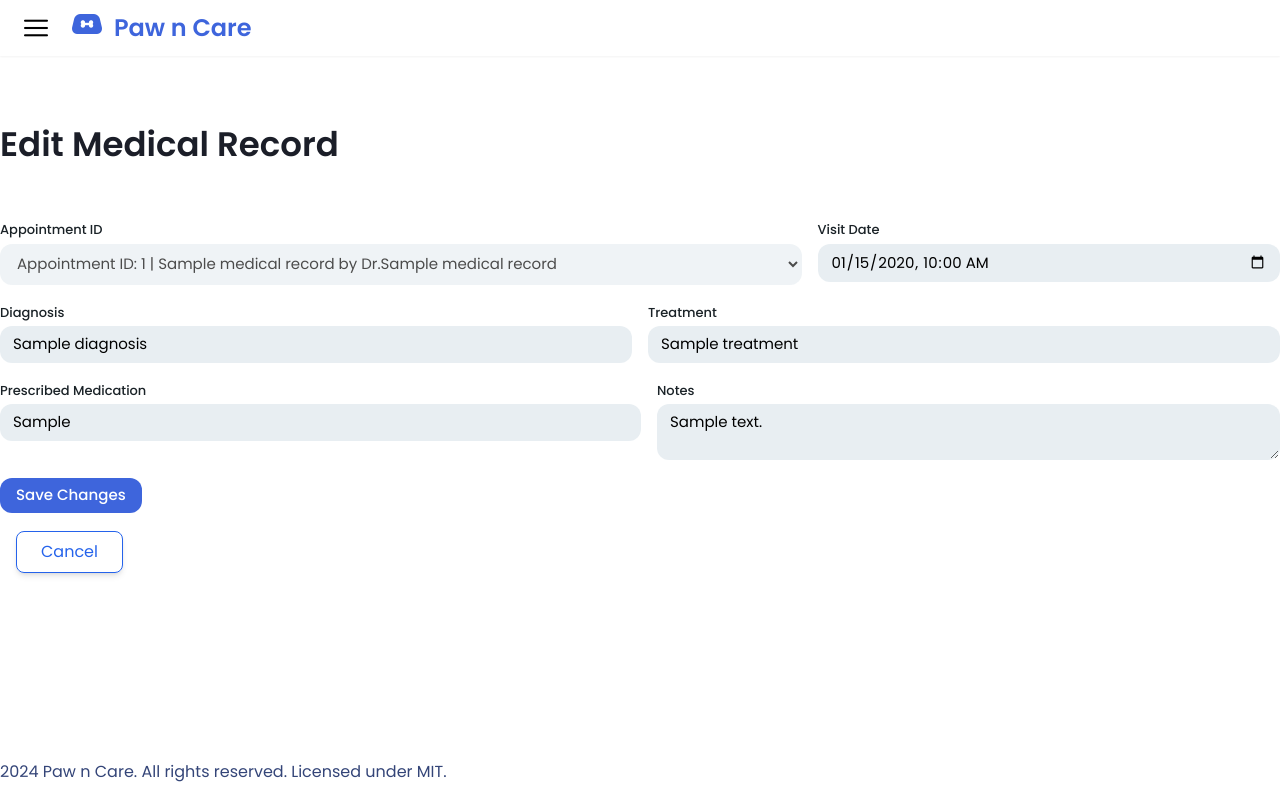
After one commit to colarrbear/Paw-n-Care-Testing, a Django app: template paw_n_care/templates/edit_medical_record.html in a window 1280 px wide. The commit adds this page. Run offline with Django 3.2, Linux system fonts and the light colour scheme; the template is opened without the code that fills it: most values are stand-ins (such as "Sample title", 1, 10 or a date in 2020); some libraries are stand-ins or nearby versions.

Commit message:
Create edit_medical_method

```diff
--- /dev/null
+++ b/paw_n_care/templates/edit_medical_record.html
@@ -0,0 +1,69 @@
+{% extends 'base.html' %}
+{% load static %}
+
+{% block content %}
+<form id="medical-records-form" action="{% url 'paw_n_care:edit_medical_record' medical_record.record_id %}" method="POST">
+    {% csrf_token %}
+    <div class="w-full max-w-[1550px] h-auto mx-auto">
+        <div class="h-auto flex flex-wrap justify-start items-start gap-12">
+            <!-- Medical Records Section -->
+            <div class="flex-grow flex flex-col justify-start items-start">
+                <div class="w-full h-auto py-7 flex flex-col justify-start items-start gap-7">
+                    <div class="w-full flex justify-between items-center">
+                        <div class="flex items-center gap-4">
+                            <div class="text-[#1b1e28] text-[34px] font-semibold font-['Poppins'] leading-10">Edit Medical Record</div>
+                        </div>
+                    </div>
+                    <!-- Edit Medical Record Form -->
+                    <div class="w-full py-7 flex flex-col justify-start items-start gap-[18px]">
+                        <div class="w-full flex flex-wrap justify-start items-start gap-4">
+                            <div class="flex-grow flex flex-col gap-1">
+                                <label class="text-[#1a2227] text-[13px] font-medium font-['Poppins']">Appointment ID</label>
+                                <div class="flex-grow flex flex-col gap-1 relative w-full">
+                                    <div class="w-full">
+                                        <select name="appointment_id" class="select select-bordered w-full px-3 py-2 bg-[#25597e]/10 rounded-xl border border-transparent focus:outline-none focus:border-[#344578] text-[15px] font-normal font-['Poppins'] leading-tight" disabled>
+                                            <option value="{{ medical_record.appointment_id }}" selected>
+                                                Appointment ID: {{ medical_record.appointment_id }} | {{ medical_record.pet__name }} by Dr.{{ medical_record.vet__first_name }}
+                                            </option>
+                                        </select>
+                                    </div>
+                                </div>
+                            </div>
+                            <div class="flex-grow flex flex-col gap-1">
+                                <label class="text-[#1a2227] text-[13px] font-medium font-['Poppins']">Visit Date</label>
+                                <input name="visit_date" type="datetime-local" value="{{ medical_record.visit_date|date:'Y-m-d\TH:i' }}" required class="w-full px-3 py-2 bg-[#25597e]/10 rounded-xl border border-transparent focus:outline-none focus:border-[#344578] text-[15px] font-normal font-['Poppins'] leading-tight">
+                            </div>
+                        </div>
+                        <div class="w-full flex flex-wrap justify-start items-start gap-4">
+                            <div class="flex-grow flex flex-col gap-1">
+                                <label class="text-[#1a2227] text-[13px] font-medium font-['Poppins']">Diagnosis</label>
+                                <input name="diagnosis" type="text" value="{{ medical_record.diagnosis }}" required class="w-full px-3 py-2 bg-[#25597e]/10 rounded-xl border border-transparent focus:outline-none focus:border-[#344578] text-[15px] font-normal font-['Poppins'] leading-tight">
+                            </div>
+                            <div class="flex-grow flex flex-col gap-1">
+                                <label class="text-[#1a2227] text-[13px] font-medium font-['Poppins']">Treatment</label>
+                                <input name="treatment" type="text" value="{{ medical_record.treatment }}" required class="w-full px-3 py-2 bg-[#25597e]/10 rounded-xl border border-transparent focus:outline-none focus:border-[#344578] text-[15px] font-normal font-['Poppins'] leading-tight">
+                            </div>
+                        </div>
+                        <div class="w-full flex flex-wrap justify-start items-start gap-4">
+                            <div class="flex-grow flex flex-col gap-1">
+                                <label class="text-[#1a2227] text-[13px] font-medium font-['Poppins']">Prescribed Medication</label>
+                                <input name="prescribed_medication" type="text" value="{{ medical_record.prescribed_medication }}" required class="w-full px-3 py-2 bg-[#25597e]/10 rounded-xl border border-transparent focus:outline-none focus:border-[#344578] text-[15px] font-normal font-['Poppins'] leading-tight">
+                            </div>
+                            <div class="flex-grow flex flex-col gap-1">
+                                <label class="text-[#1a2227] text-[13px] font-medium font-['Poppins']">Notes</label>
+                                <textarea name="notes" placeholder="Enter notes" class="w-full px-3 py-2 bg-[#25597e]/10 rounded-xl border border-transparent focus:outline-none focus:border-[#344578] text-[15px] font-normal font-['Poppins'] leading-tight">{{ medical_record.notes }}</textarea>
+                            </div>
+                        </div>
+                        <button class="px-4 py-2 bg-[#3e65dc] text-white rounded-xl text-[15px] font-medium font-['Poppins'] leading-tight transition-all duration-300 ease-in-out transform hover:bg-[#1e4b8c] hover:shadow-lg hover:scale-105 focus:outline-none focus:ring-2 focus:ring-[#3e65dc]">
+                            Save Changes
+                        </button>
+                        <a href="{% url 'paw_n_care:medical-record-home' %}" class="ml-4 px-6 py-2 text-blue-600 border border-blue-600 rounded-lg shadow-md hover:bg-blue-100">
+                            Cancel
+                        </a>
+                    </div>
+                </div>
+            </div>
+        </div>
+    </div>
+</form>
+{% endblock %}
--- a/paw_n_care/templates/home/medical-record-home.html
+++ b/paw_n_care/templates/home/medical-record-home.html
@@ -131,7 +131,7 @@
                                 {% endif %}
                             </td>
                             <td class="px-6 py-4">
-                                <a href="#" class="font-medium text-blue-600 hover:underline">Edit</a>
+                                <a href="medical-record/edit/{{record.record_id}}" class="font-medium text-blue-600 hover:underline">Edit</a>
                             </td>
                         </tr>
                         {% endfor %}
--- a/paw_n_care/urls.py
+++ b/paw_n_care/urls.py
@@ -21,4 +21,5 @@ urlpatterns = [
     path('home/edit/<appointment_id>/', views.edit_appointment, name='edit_appointment'),
     path('home/pet/pet/edit/<pet_id>/', views.edit_pet, name='edit_pet'),
     path('home/owner/owner/edit/<owner_id>/', views.edit_owner, name='edit_owner'),
+    path('home/medical-record/medical-record/edit/<medical_record_id>/', views.edit_medical_record, name='edit_medical_record'),
 ]
```
Also changed, not shown: paw_n_care/views.py (+38 -0 lines).
